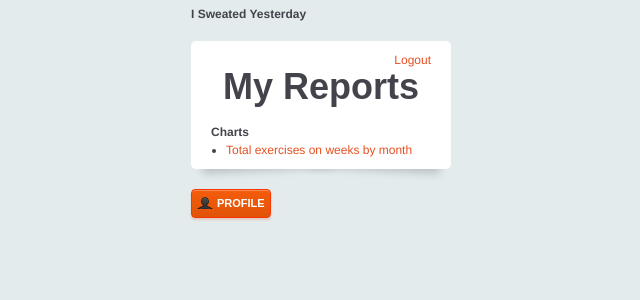
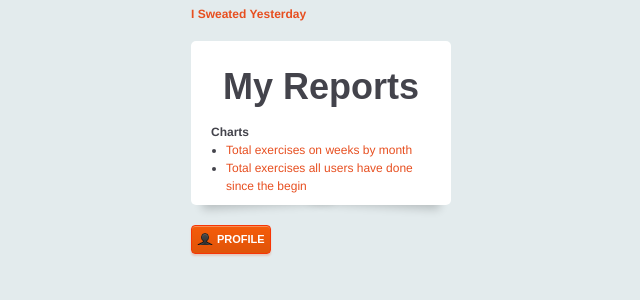
Before and after one commit to maxcnunes/i-sweated-yesterday, a Flask app: page /users/my_reports in a window 1280 px wide. Shown: the top 300 px of the page, without its empty margins (319-959 px from the left). Run offline with Flask 2, Linux system fonts and the light colour scheme.

Commit message:
Adding feature to change button of login to profile when the user is already logged

```diff
--- a/app/templates/base.html
+++ b/app/templates/base.html
@@ -15,7 +15,7 @@
 		<div id="wrapper{{ wrapper_type }}">
 			<div id="header">
 				{% block header %}
-				<h1>I Sweated Yesterday</h1>
+				<h1><a id="link-title-home" href="{{ url_for('index') }}">I Sweated Yesterday</a></h1>
 				{% endblock %}
 
 			</div>
@@ -25,13 +25,15 @@
 				{% endfor %}
 			</div>
 			<div id="content" class="shadow">
-				{% block logout %}
-				<a class="bt-action-logout" href="{{ url_for('users.logout') }}">
+
+				{%- if user %}
+			    <a class="bt-action-logout" href="{{ url_for('users.logout') }}">
 					Logout
 				</a>
-				{% endblock %}
+			    {%- endif %}
 
-				{% block content %}{% endblock %}</div>
+				{% block content %}{% endblock %}
+			</div>
 			<div id="footer">{% block footer %}{% endblock %}</div>
 		</div>
 	</body>
--- a/app/templates/exercises/total_on_week_by_month.html
+++ b/app/templates/exercises/total_on_week_by_month.html
@@ -21,8 +21,6 @@ var data_items = [
 
 {% set wrapper_type = "-chart" %}
 
-{% block logout %}<!-- remove btn logout -->{% endblock %}
-
 {% block content %}
 	{% from "forms/macros.html" import render_field %}
 	<form method="POST" action="." class="form">
--- a/app/templates/users/login.html
+++ b/app/templates/users/login.html
@@ -1,6 +1,4 @@
 {% extends "base.html" %}
-
-{% block logout %}<!-- remove btn logout -->{% endblock %}
 
 {% block content %}
 	{% from "forms/macros.html" import render_field %}
--- a/app/templates/users/my_reports.html
+++ b/app/templates/users/my_reports.html
@@ -5,6 +5,8 @@
 	<b>Charts</b>
 	<ul id="profile-results">
 		<li><a href="{{ url_for('exercises.total_on_week_by_month') }}">Total exercises on weeks by month</a></li>
+		<li><a href="{{ url_for('exercises.general') }}">Total exercises all users have done since the begin</a></li>
+	</a>
 	</ul>
 {% endblock %}
 
--- a/app/templates/users/register.html
+++ b/app/templates/users/register.html
@@ -1,6 +1,4 @@
 {% extends "base.html" %}
-
-{% block logout %}<!-- remove btn logout -->{% endblock %}
 
 {% block content %}
   {% from "forms/macros.html" import render_field %}
```
Also changed, not shown: app/templates/exercises/general.html (+12 -9 lines), app/templates/main/index.html (+13 -5 lines).
